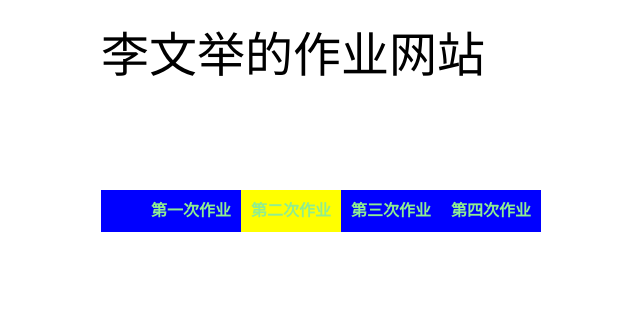
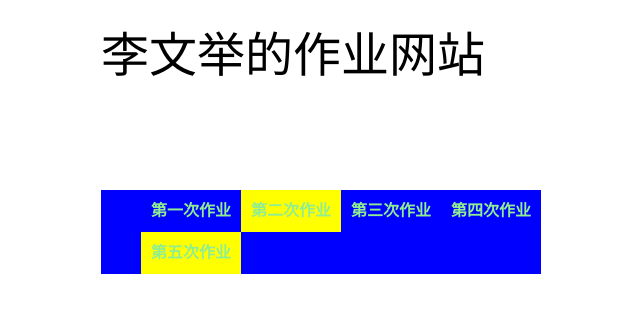
Before and after one commit to wenjuli/wenjuli.github.io, a plain HTML site: page zuoye/index.html in a window 1280 px wide. Shown: the whole page, without its empty margins (99-739 px from the left). Drawn offline with Linux system fonts and the light colour scheme.

Commit message:
another commit

```diff
--- a/zuoye/index.html
+++ b/zuoye/index.html
@@ -47,6 +47,7 @@
 					<li><a href="http://wenjuli.github.io/zuoye2">第二次作业</a></li>
 					<li><a href="http://wenjuli.github.io/zuoye3">第三次作业</a></li>
 					<li><a href="http://wenjuli.github.io/zuoye4">第四次作业</a></li>
+					<li><a href="http://wenjuli.github.io/zuoye5">第五次作业</a></li>
 				</ul>
 
 	</body>
```
